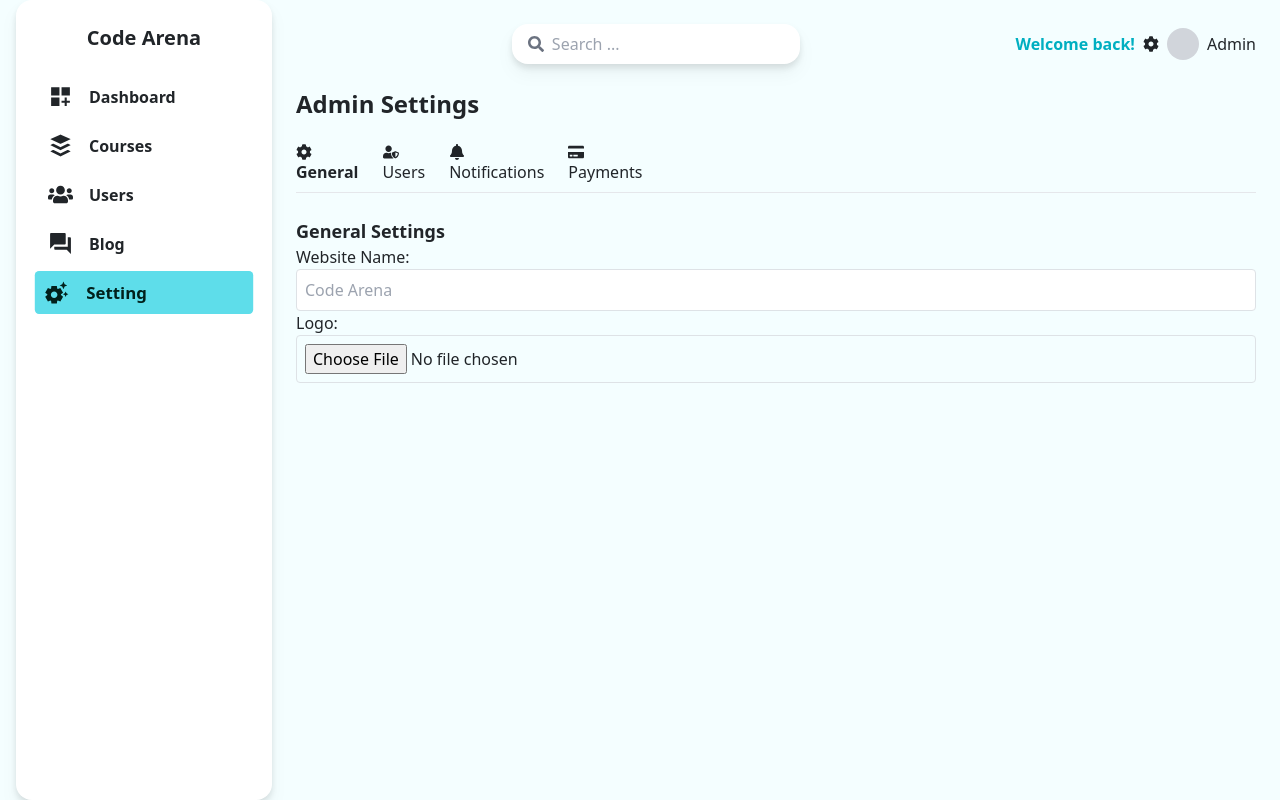
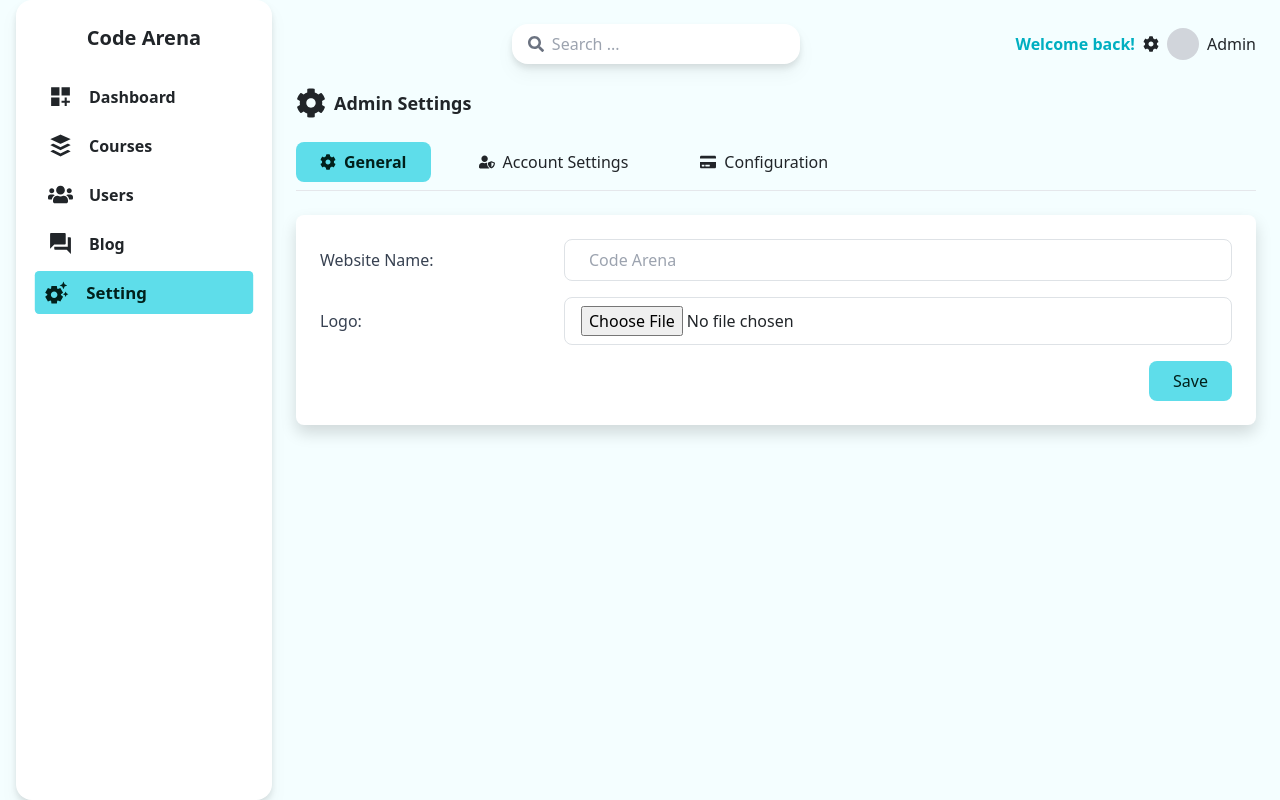
Before and after one commit to nguyentrungtinh2003/online_learning_management_system_frontend, a React (Create React App) app: page /admin/settings in a window 1280 px wide. Built offline with nearby package versions, Linux system fonts and the light colour scheme; a web font is replaced by a local one.

Commit message:
Edit Admin Setting Page

```diff
--- a/src/App.js
+++ b/src/App.js
@@ -168,75 +168,16 @@ function App() {
                 </>
               }
             />
-            <Route
-              path="/all-user"
-              element={
-                <div className="flex">
-                  <div className="flex">
-                    <ManagementUser />
-                  </div>
-                </div>
-              }
-            />
             <Route path="/course" element={<ManagementCourse />} />
             <Route path="/quiz" element={<QuizzManagement />} />
             <Route path="/lesson" element={<ManagementLesson />} />
             <Route path="/question" element={<ManagementQuestion />} />
-            <Route
-              path="/view-user"
-              element={
-                <div className="flex">
-                  <div className="flex">
-                    <ViewUser />
-                  </div>
-                </div>
-              }
-            />
-            <Route
-              path="/add-user"
-              element={
-                <div className="flex">
-                  <div className="flex">
-                    <AdminAddUser />
-                  </div>
-                </div>
-              }
-            />
-            <Route path="/update-user/:id" element={<UpdateUser />} />
-            <Route
-              path="/admin-update-user"
-              element={
-                <div className="flex">
-                  <div className="flex">
-                    <AdminUpdateUser />
-                  </div>
-                </div>
-              }
-            />
             <Route
               path="/profile"
               element={
                 <>
                   <Navbar />
                   <Profile />
-                </>
-              }
-            />
-            <Route
-              path="/add-course"
-              element={
-                <>
-                  <Navbar />
-                  <AddCourse />
-                </>
-              }
-            />
-            <Route
-              path="/add-lesson"
-              element={
-                <>
-                  <Navbar />
-                  <AddLesson />
                 </>
               }
             />
--- a/src/pages/Dashboard/AdminSetting.js
+++ b/src/pages/Dashboard/AdminSetting.js
@@ -6,74 +6,139 @@ const AdminSettings = () => {
   const [activeTab, setActiveTab] = useState("general");
 
   return (
-    <div className="flex-1 h-screen">
-      {/* Main Content */}
-      <div className="flex-1 flex flex-col h-full p-6">
+    <div className="flex-1">
+      <div className="flex-1 flex flex-col h-fit p-6">
         <AdminNavbar />
-        <h2 className="text-2xl font-bold mb-4">Admin Settings</h2>
+
+        <div className="flex gap-2 items-center mb-4">
+          <FaCog size={30} />
+          <h2 className="text-lg font-bold">Admin Settings</h2>
+        </div>
 
         {/* Tabs */}
         <div className="flex gap-4 border-b pb-2">
+          {[
+            { key: "general", icon: <FaCog />, label: "General" },
+            {
+              key: "account",
+              icon: <FaUserShield />,
+              label: "Account Settings",
+            },
+            {
+              key: "configuration",
+              icon: <FaCreditCard />,
+              label: "Configuration",
+            },
+          ].map((tab) => (
             <button
-            onClick={() => setActiveTab("general")}
-            className={activeTab === "general" ? "font-bold" : ""}
+              key={tab.key}
+              onClick={() => setActiveTab(tab.key)}
+              className={`flex items-center gap-2 px-4 py-2 rounded-lg ${
+                activeTab === tab.key
+                  ? "font-bold bg-scolor text-ficolor"
+                  : "hover:bg-gray-100"
+              }`}
             >
-            <FaCog /> General
+              {tab.icon} {tab.label}
             </button>
-          <button
-            onClick={() => setActiveTab("users")}
-            className={activeTab === "users" ? "font-bold" : ""}
-          >
-            <FaUserShield /> Users
-          </button>
-          <button
-            onClick={() => setActiveTab("notifications")}
-            className={activeTab === "notifications" ? "font-bold" : ""}
-          >
-            <FaBell /> Notifications
-          </button>
-          <button
-            onClick={() => setActiveTab("payments")}
-            className={activeTab === "payments" ? "font-bold" : ""}
-          >
-            <FaCreditCard /> Payments
-          </button>
+          ))}
         </div>
 
         {/* Content */}
-        <div className="mt-4">
+        <div className="mt-6 bg-white p-6 rounded-lg shadow space-y-4">
           {activeTab === "general" && (
             <div>
-              <h3 className="text-lg font-bold">General Settings</h3>
-              <label>Website Name:</label>
+              <div className="space-y-4">
+                <div className="flex items-center space-x-4">
+                  <label className="w-1/4 text-gray-700 font-medium">
+                    Website Name:
+                  </label>
                   <input
                     type="text"
-                className="border p-2 rounded w-full"
+                    className="flex-1 px-4 py-2 border rounded-lg focus:outline-none focus:ring-2 focus:ring-scolor"
                     placeholder="Code Arena"
                   />
-              <label>Logo:</label>
-              <input type="file" className="border p-2 rounded w-full" />
+                </div>
+                <div className="flex items-center space-x-4">
+                  <label className="w-1/4 text-gray-700 font-medium">
+                    Logo:
+                  </label>
+                  <input
+                    type="file"
+                    className="flex-1 border rounded-lg px-3 py-2"
+                  />
+                </div>
+                <div className="flex justify-end">
+                  <button className="px-6 py-2 bg-scolor text-ficolor rounded-lg hover:bg-opacity-80">
+                    Save
+                  </button>
+                </div>
+              </div>
             </div>
           )}
 
-          {activeTab === "users" && (
+          {activeTab === "account" && (
             <div>
-              <h3 className="text-lg font-bold">User Management</h3>
-              <p>Manage admin, instructors, and students.</p>
+              <div className="space-y-4">
+                <div className="flex items-center space-x-4">
+                  <label className="w-1/4 text-gray-700 font-medium">
+                    Avatar:
+                  </label>
+                  <input
+                    type="file"
+                    className="flex-1 border rounded-lg px-3 py-2"
+                  />
+                </div>
+                <div className="flex items-center space-x-4">
+                  <label className="w-1/4 text-gray-700 font-medium">
+                    Name:
+                  </label>
+                  <input
+                    type="text"
+                    className="flex-1 px-4 py-2 border rounded-lg focus:outline-none focus:ring-2 focus:ring-scolor"
+                  />
+                </div>
+                <div className="flex items-center space-x-4">
+                  <label className="w-1/4 text-gray-700 font-medium">
+                    Email:
+                  </label>
+                  <input
+                    type="email"
+                    className="flex-1 px-4 py-2 border rounded-lg focus:outline-none focus:ring-2 focus:ring-scolor"
+                  />
+                </div>
+                <div className="flex items-center space-x-4">
+                  <label className="w-1/4 text-gray-700 font-medium">
+                    Password:
+                  </label>
+                  <input
+                    type="password"
+                    className="flex-1 px-4 py-2 border rounded-lg focus:outline-none focus:ring-2 focus:ring-scolor"
+                  />
+                </div>
+              </div>
             </div>
           )}
 
-          {activeTab === "notifications" && (
+          {activeTab === "configuration" && (
             <div>
-              <h3 className="text-lg font-bold">Notification Settings</h3>
-              <p>Configure email and system notifications.</p>
+              <div className="space-y-4">
+                <div className="flex items-center space-x-4">
+                  <label className="w-1/4 text-gray-700 font-medium">
+                    Dark Mode:
+                  </label>
+                  <input type="checkbox" className="w-6 h-6" />
                 </div>
-          )}
-
-          {activeTab === "payments" && (
-            <div>
-              <h3 className="text-lg font-bold">Payment & Subscription</h3>
-              <p>Manage payment methods and subscription plans.</p>
+                <div className="flex items-center space-x-4">
+                  <label className="w-1/4 text-gray-700 font-medium">
+                    Language:
+                  </label>
+                  <select className="flex-1 px-4 py-2 border rounded-lg focus:outline-none focus:ring-2 focus:ring-scolor">
+                    <option>English</option>
+                    <option>Vietnamese</option>
+                  </select>
+                </div>
+              </div>
             </div>
           )}
         </div>
--- a/src/pages/Dashboard/Dashboard.js
+++ b/src/pages/Dashboard/Dashboard.js
@@ -19,8 +19,6 @@ const Dashboard = () => {
 
   return (
     <div className="flex-1 h-fit">
-      {/* Sidebar */}
-
       {/* Main Content */}
       <div className="flex-1 flex flex-col h-full p-6">
         <AdminNavbar />
--- a/src/pages/Dashboard/Header.js
+++ /dev/null
@@ -1,24 +0,0 @@
-import React from "react";
-import { CiSearch } from "react-icons/ci";
-import { PiBellRingingLight } from "react-icons/pi";
-
-const Header = () => {
-  return (
-    <div className="text-slate-700 p-2 flex justify-between w-full">
-      <div className="group border-2 flex items-center justify-center rounded-lg py-1 px-2 font-semibold">
-        <CiSearch />
-        <input placeholder="Search..." className="px-2 focus:outline-none" />
-      </div>
-      <div className="flex">
-        <div className="p-2 border-2 w-fit rounded-lg">
-          <PiBellRingingLight />
-        </div>
-        <div className="py-1 px-2 border-2 rounded-lg mx-1">
-          <img className="h-6" src="https://encrypted-tbn0.gstatic.com/images?q=tbn:ANd9GcTohFwdU4sY3J7mARcwIlradG-A3ojX5-1dfA&s" />
-        </div>
-      </div>
-    </div>
-  );
-};
-
-export default Header;
--- a/src/pages/Dashboard/Sidebar .js
+++ /dev/null
@@ -1,34 +0,0 @@
-import { useState } from "react";
-import { MdDashboardCustomize, MdForum, MdSettingsSuggest } from "react-icons/md";
-import { FaBuffer, FaUsers } from "react-icons/fa";
-
-export default function Sidebar() {
-  const [activeItem, setActiveItem] = useState("Users");
-
-  const menuItems = [
-    { id: "Dashboard", label: "Dashboard", icon: <MdDashboardCustomize size={25} /> },
-    { id: "Courses", label: "Courses", icon: <FaBuffer size={25} /> },
-    { id: "Users", label: "Users", icon: <FaUsers size={25} /> },
-    { id: "Blog", label: "Blog", icon: <MdForum size={25} /> },
-    { id: "Setting", label: "Setting", icon: <MdSettingsSuggest size={25} /> },
-  ];
-
-  return (
-    <div className="w-64 bg-white drop-shadow-lg p-4 mx-2 my-4 rounded-2xl font-semibold">
-      <h2 className="text-xl font-bold mb-4 text-center">Code Arena</h2>
-      <ul className="space-y-2">
-        {menuItems.map((item) => (
-          <li
-            key={item.id}
-            className={`p-2 rounded font-bold cursor-pointer flex items-center gap-3 transition-colors ${
-              activeItem === item.id ? "bg-scolor text-ficolor scale-105" : "hover:bg-tcolor duration-500"
-            }`}
-            onClick={() => setActiveItem(item.id)}
-          >
-            {item.icon} {item.label}
-          </li>
-        ))}
-      </ul>
-    </div>
-  );
-}
```
Also changed, not shown: src/pages/Dashboard/Overview.js (deleted, +0 -81 lines). Lines whose indentation alone changed are shown as unchanged.
